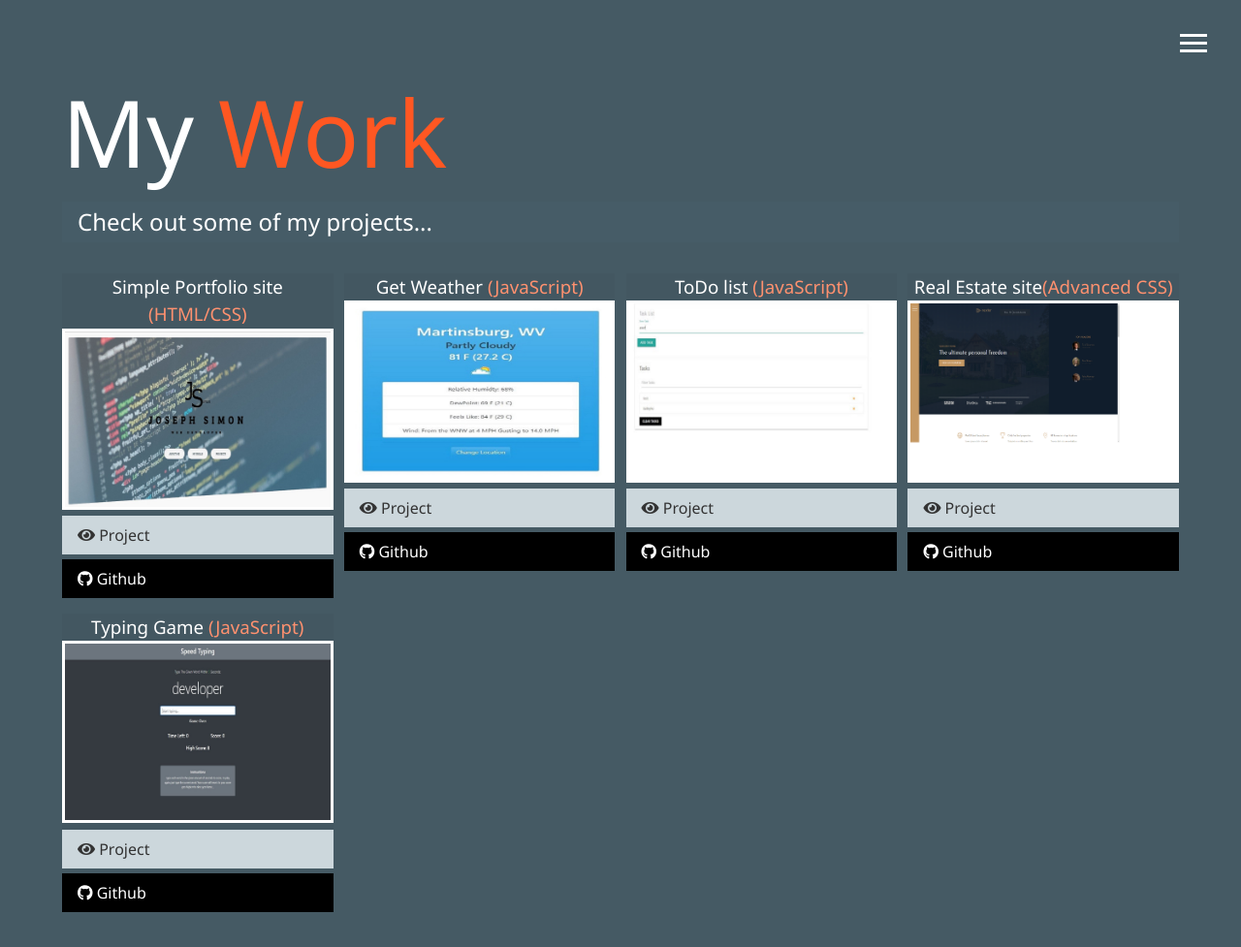
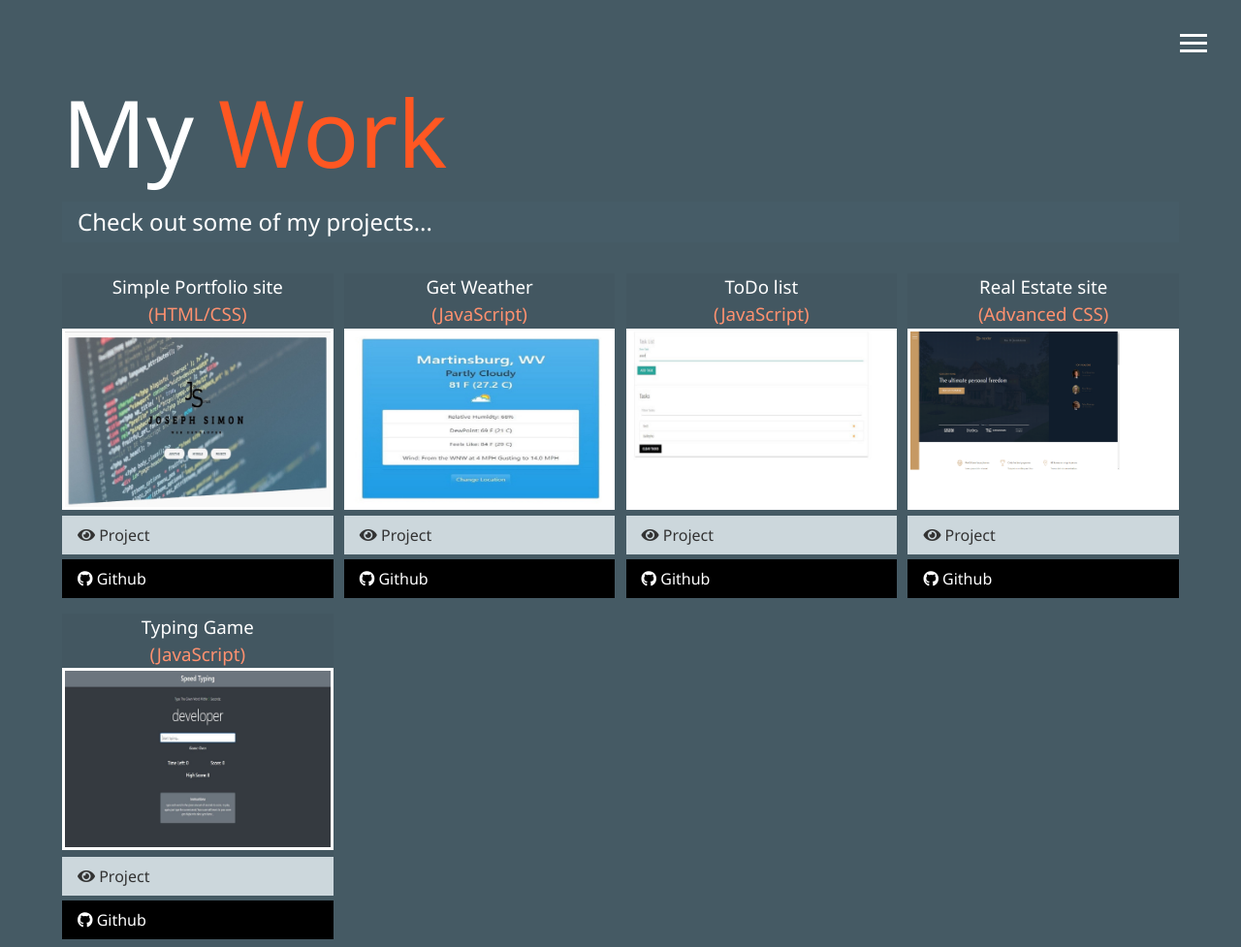
Before and after one commit to Joseph-Simon/joseph-simon.github.io, a website: page dist/work.html in a window 1280 px wide. Shown: the top 977 px of the page at 97% size. Drawn offline with Linux system fonts and the light colour scheme.

Commit message:
Chang to HTML
Fixed spacing issue in names

```diff
--- a/dist/work.html
+++ b/dist/work.html
@@ -60,7 +60,7 @@
     <div class="projects">
 
       <div class="item">
-        <h3>Simple Portfolio site <span>(HTML/CSS)</span></h3>
+        <h3>Simple Portfolio site <br> <span>(HTML/CSS)</span></h3>
         <img src="img/projects/project1.jpg" alt="Project">
 
 
@@ -73,7 +73,7 @@
       </div>
 
       <div class="item">
-        <h3>Get Weather <span>(JavaScript)</span></h3>
+        <h3>Get Weather <br> <span>(JavaScript)</span></h3>
         <img src="img/projects/project2.jpg" alt="Project">
 
         <a href="https://joe-simon.com/Simple-Weather-APP/" class="btn-light" target="_blank">
@@ -84,7 +84,7 @@
         </a>
       </div>
       <div class="item">
-        <h3>ToDo list <span>(JavaScript)</span></h3>
+        <h3>ToDo list <br><span>(JavaScript)</span></h3>
         <img src="img/projects/project3.jpg" alt="Project">
 
         <a href="https://joe-simon.com/Project---Task-List/" class="btn-light" target="_blank">
@@ -95,7 +95,7 @@
         </a>
       </div>
       <div class="item">
-        <h3>Real Estate site<span>(Advanced CSS)</span></h3>
+        <h3>Real Estate site<br><span>(Advanced CSS)</span></h3>
         <img src="img/projects/project4.jpg" alt="Project">
 
         <a href="http://joe-simon.com/Real-estate-website-project/" class="btn-light" target="_blank">
@@ -106,7 +106,7 @@
         </a>
       </div>
       <div class="item">
-        <h3>Typing Game <span>(JavaScript)</span>
+        <h3>Typing Game <br><span>(JavaScript)</span>
           <img src="img/projects/project5.jpg" alt="Project">
         </h3>
         <a href="http://joe-simon.com/Speed-Typing-Game/" class="btn-light" target="_blank">
```
